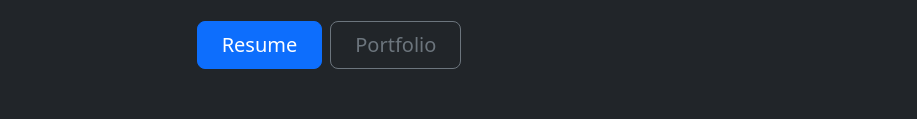
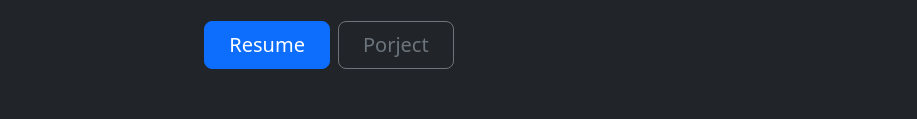
Before and after one commit to HarshAnand4520/My-Website, a plain HTML site: page index.html in a window 1280 px wide. Shown: the part 1897-2016 px from the top of the page, without its empty margins (311-1228 px from the left). Drawn offline with nearby package versions, Linux system fonts and the light colour scheme.

Commit message:
Update index.html

```diff
--- a/index.html
+++ b/index.html
@@ -39,7 +39,7 @@
               <p class="lead mb-4">For checking my work please click Portfolio and for resume click on Resume</p>
               <div class="d-grid gap-2 d-sm-flex justify-content-sm-center">
                 <a href="https://harshanand4520.github.io/My-Resume/" button type="button"class="btn btn-primary btn-lg px-4 gap-3">Resume</a>
-                <a href="https://harshanand4520.github.io/html-portfolio/"button type="button" class="btn btn-outline-secondary btn-lg px-4">Portfolio</a>
+                <a href="https://harshanand4520.github.io/html-Drum-kit/"button type="button" class="btn btn-outline-secondary btn-lg px-4">Porject</a>
               </div>
             </div>
           </div>
```
